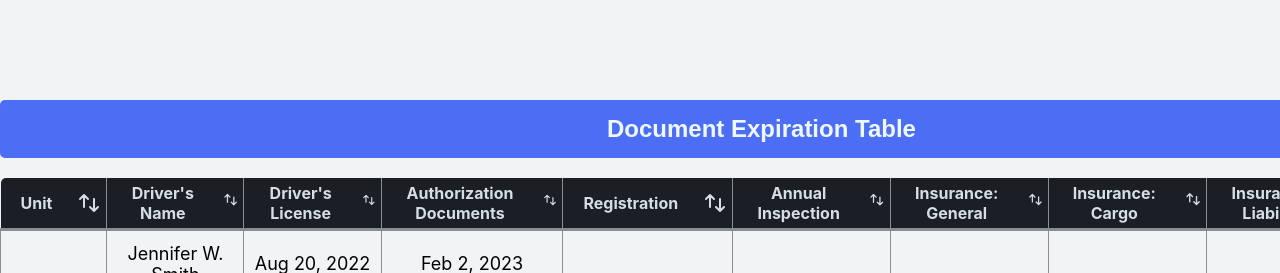
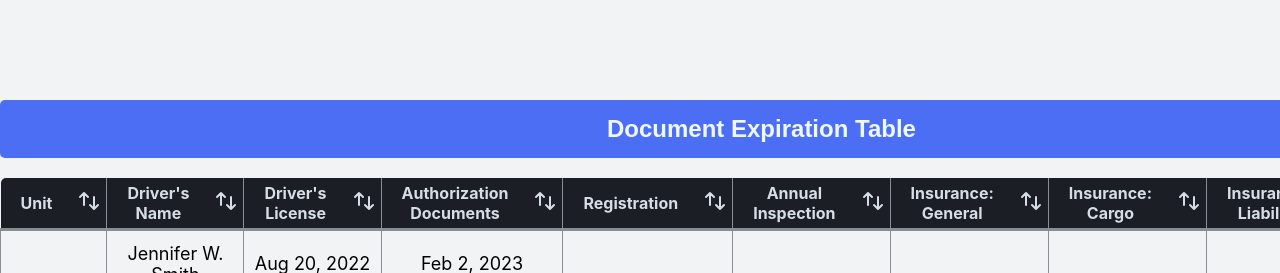
Before and after one commit to EvilCheetah/document-expiration-table, a React (Create React App) app: page / in a window 1280 px wide. Shown: the top 273 px of the page. Built offline with nearby package versions, Linux system fonts and the light colour scheme.

Commit message:
fix: icon size

```diff
--- a/src/components/ExpirationTable/ExpirationTable.css
+++ b/src/components/ExpirationTable/ExpirationTable.css
@@ -79,12 +79,13 @@ table tbody:nth-of-type(even)
 }
 
 .header-name {
-    margin: 5px 20px;
+    margin: auto 20px;
 }
 
 
 .sorting-state {
-    width: 24px;
-    height: 24px;
-    margin: 0px 5px;
+    min-width: 24px;
+    min-height: 24px;
+    display: inline-block;
+    margin: auto 5px;
 }
```
